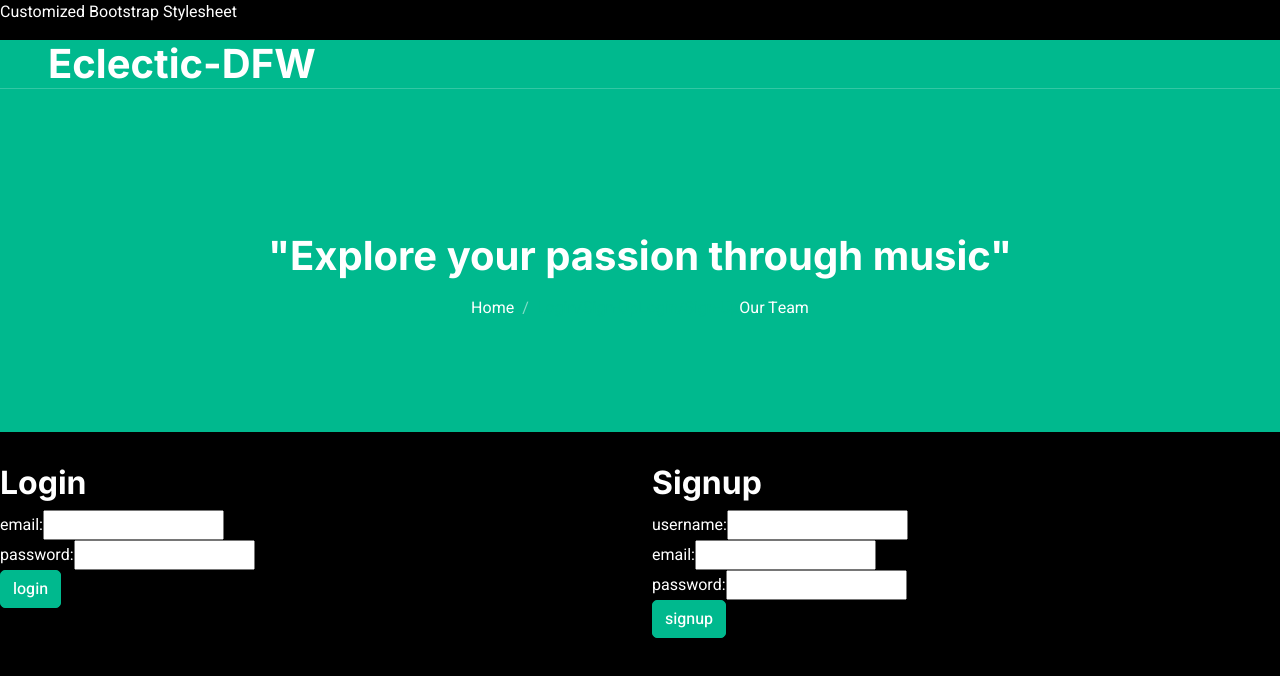
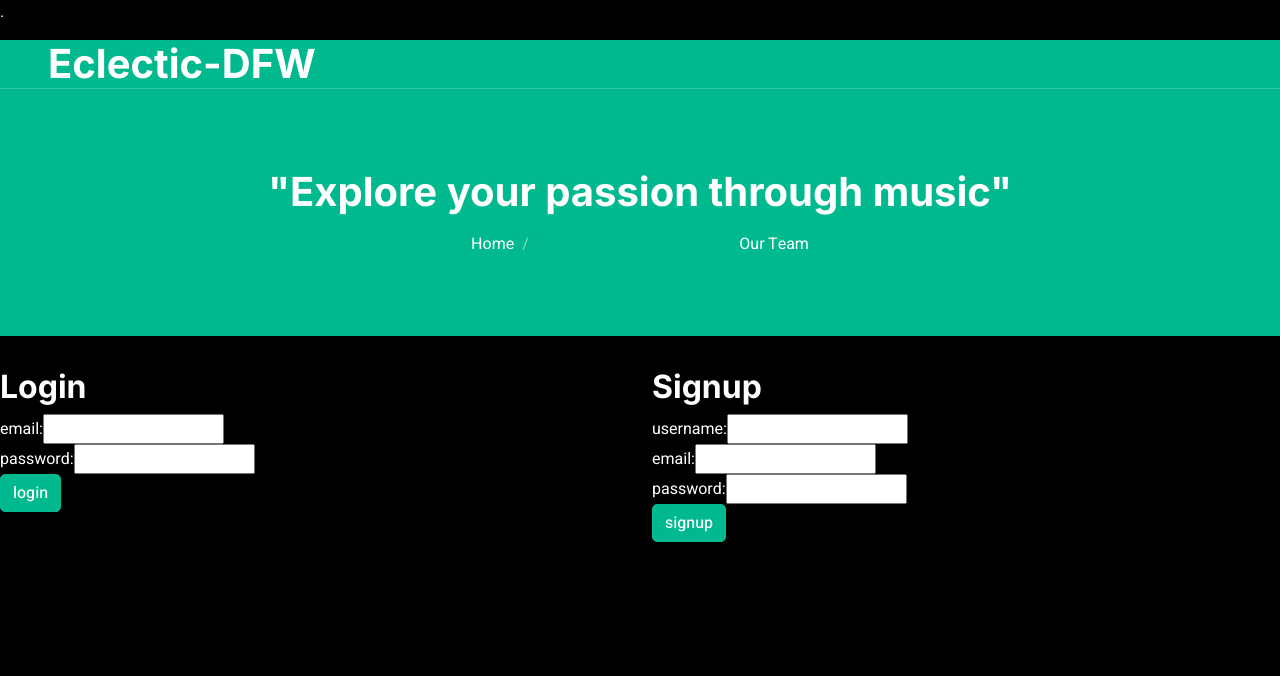
Before and after one commit to jcjohncarter3/Eclectic-D-FW, a React (Vite) app in the folder client/: page /auth in a window 1280 px wide. Shown: the top 676 px of the page. Built offline with nearby package versions, Linux system fonts and the light colour scheme.

Commit message:
updated styling

```diff
--- a/client/index.html
+++ b/client/index.html
@@ -22,10 +22,10 @@
    <link href="lib/animate/animate.min.css" rel="stylesheet">
    <link href="lib/owlcarousel/assets/owl.carousel.min.css" rel="stylesheet">
 
-   Customized Bootstrap Stylesheet
+   .
    <link href="css/bootstrap.min.css" rel="stylesheet">
 
-   <!-- Template Stylesheet -->
+   <!-- <!-Template Stylesheet -->
    <link href="css/style.css" rel="stylesheet">
   </head>
   <body>
--- a/client/public/css/style.css
+++ b/client/public/css/style.css
@@ -109,7 +109,7 @@ body {
 }
 
 .navbar .navbar-brand h1 {
-    color: #FFFFFF;
+    color: white;
 }
 
 .navbar .navbar-brand img {
@@ -221,13 +221,13 @@ body {
 /*** Hero Header ***/
 .hero-header {
     margin-bottom: 6rem;
-    padding: 6rem 0 4rem 0; /* Example reduced values */
+    padding: 2rem 0 4rem 0; /* Example reduced values */
     background: url(../img/shape-bottom.png) center bottom no-repeat;
 }
 
 .page-header {
     margin-bottom: 2rem;
-    padding: 12rem 0 6rem 0;
+    padding: 8rem 0 4rem 0;
 }
 
 @media (max-width: 991.98px) {
```
